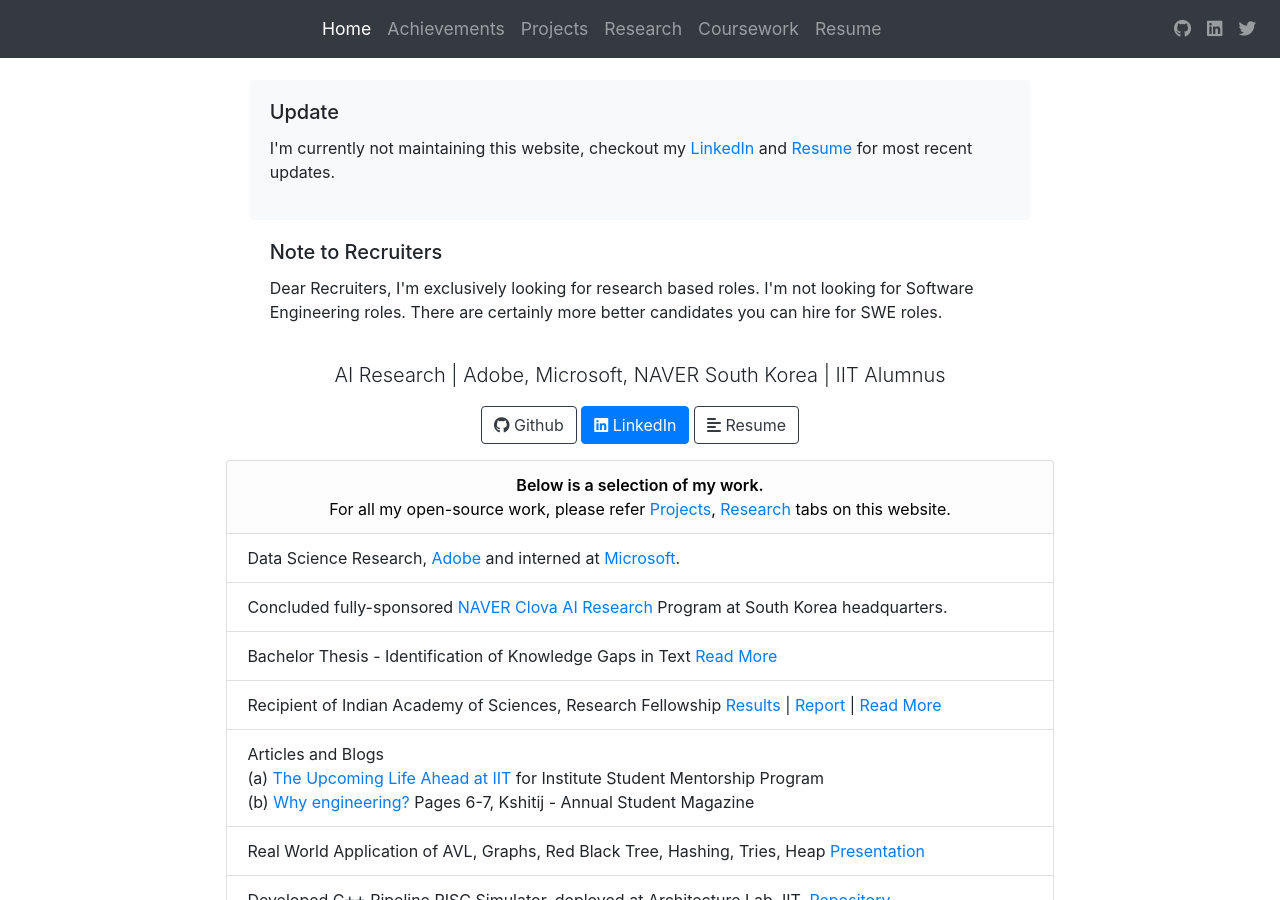
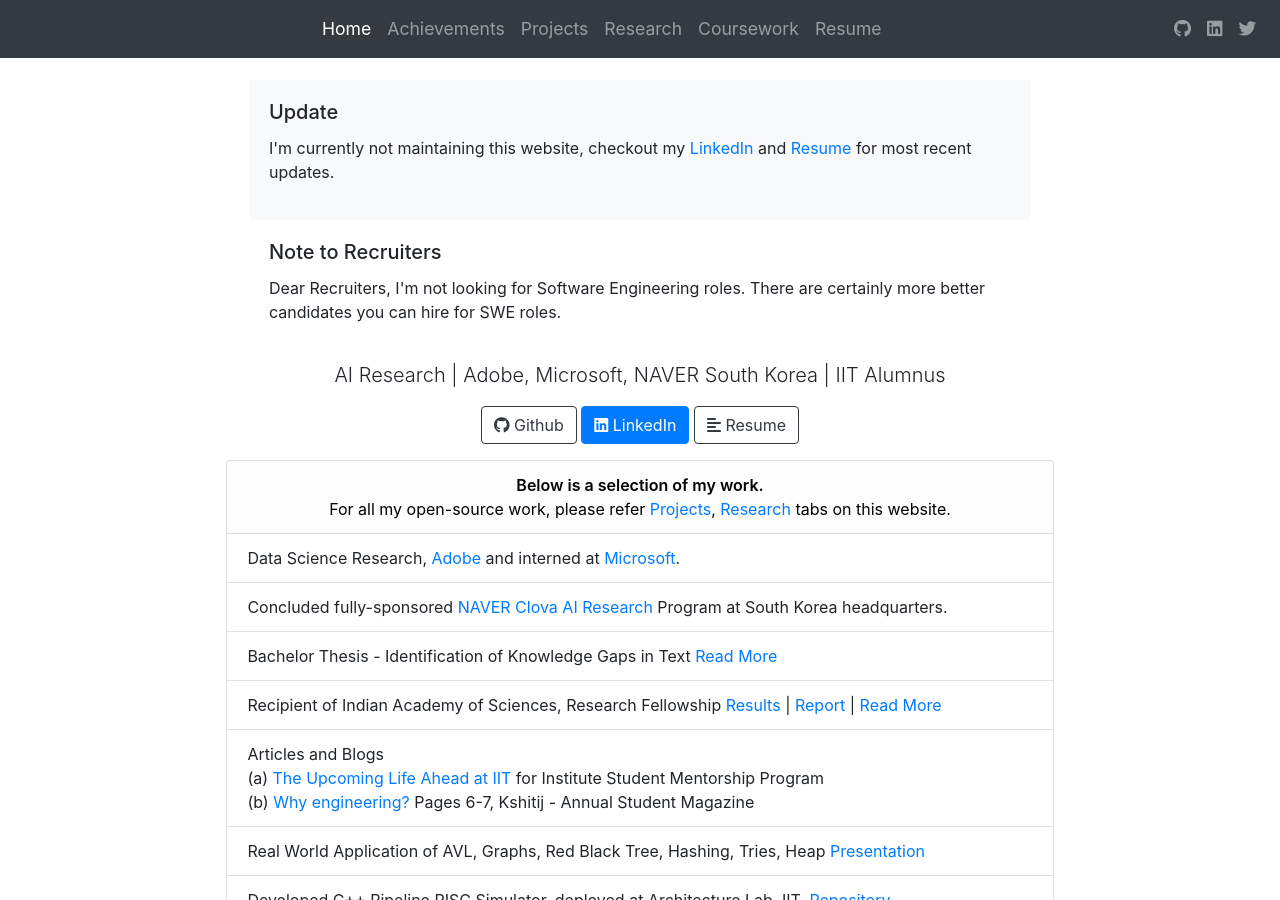
Before and after one commit to thenamangoyal/thenamangoyal.github.io, a Jekyll site: the page built from index.html, in a window 1280 px wide and 900 px high. Built offline with Jekyll 4.4.1, drawn with Linux system fonts in a browser that asks for light colours; nearby versions of some CDN libraries.

Commit message:
Remove research

```diff
--- a/index.html
+++ b/index.html
@@ -10,7 +10,7 @@ layout: bootstrap
 
         <div class="container-fluid">
             <div class="row justify-content-center">
-                <div class="col-12 col-md-10 col-lg-8">
+                <div class="col-12 col-md-11 col-lg-9">
                     <div class="card w-100 bg-light p-0 m-0">
                         <div class="card-body">
                             <h5 class="card-title">Update</h5>
@@ -23,13 +23,12 @@ layout: bootstrap
 
         <div class="container-fluid">
             <div class="row justify-content-center">
-                <div class="col-12 col-md-10 col-lg-8">
+                <div class="col-12 col-md-11 col-lg-9">
                     <div class="card w-100 p-0 m-0">
                         <div class="card-body">
                             <h5 class="card-title">Note to Recruiters</h5>
                             <blockquote>
-                                Dear Recruiters, I'm exclusively looking for research based roles.
-                                I'm not looking for Software Engineering roles. There are certainly more better candidates you can hire for SWE roles.
+                                Dear Recruiters, I'm not looking for Software Engineering roles. There are certainly more better candidates you can hire for SWE roles.
                             </blockquote>
                         </div>
                     </div>
```
